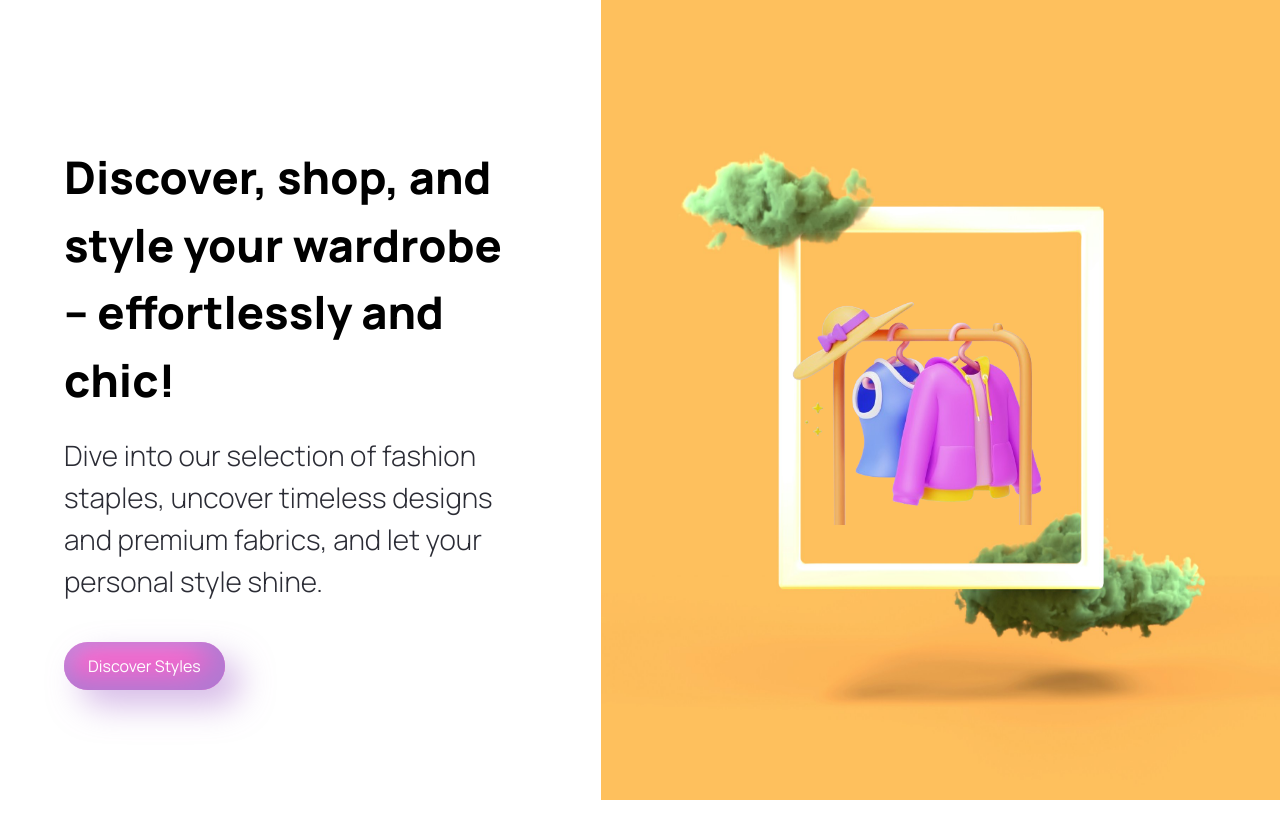
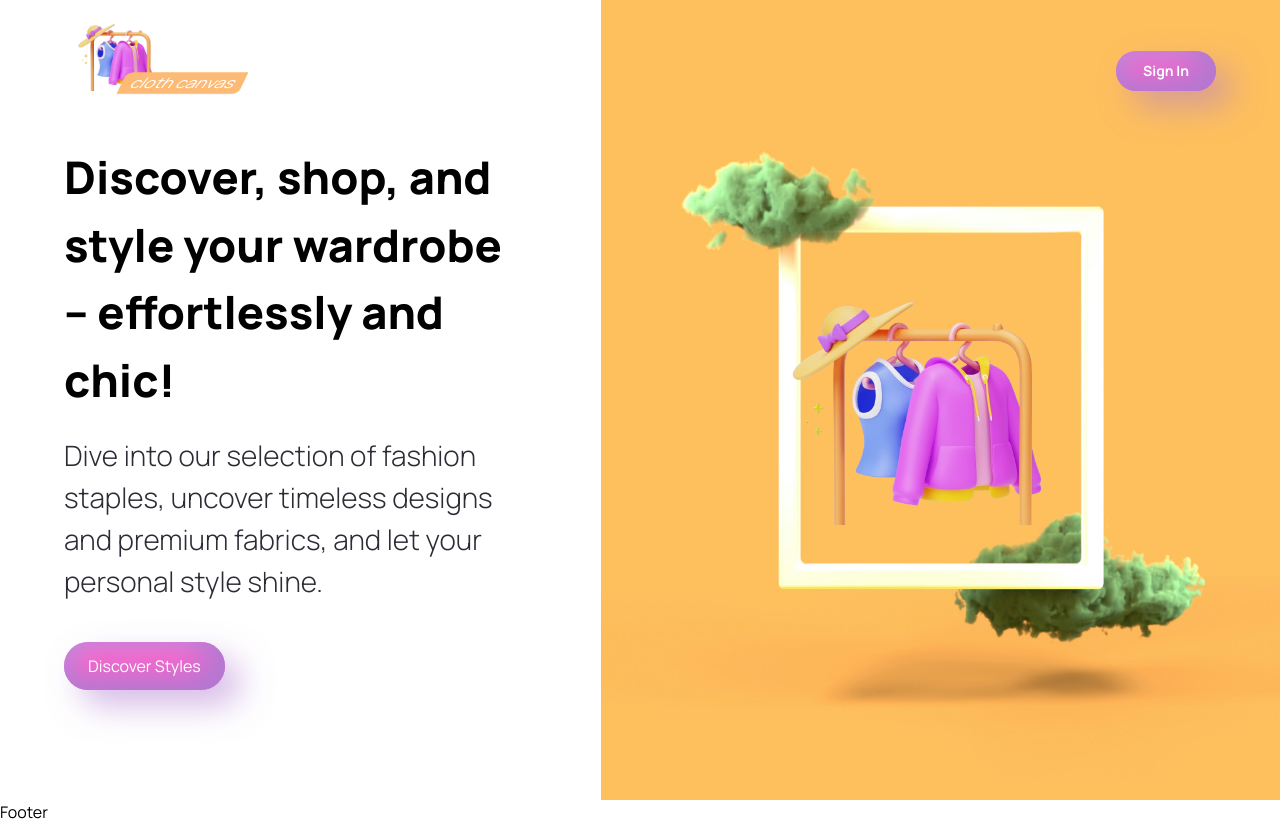
Before and after one commit to Dina2703/cloth-canvas, a Next.js app: page / in a window 1280 px wide. Before the commit the page ends 800 px from the top, so only its background shows below. Built offline with nearby package versions, Linux system fonts and the light colour scheme.

Commit message:
Navbar setup

```diff
--- a/app/layout.tsx
+++ b/app/layout.tsx
@@ -1,12 +1,12 @@
 import type { Metadata } from "next";
-import { Inter } from "next/font/google";
+import { Navbar, Footer } from "@/components";
+
 import "./globals.css";
 
-const inter = Inter({ subsets: ["latin"] });
-
 export const metadata: Metadata = {
-  title: "Create Next App",
-  description: "Generated by create next app",
+  title: "Cloth Canvas",
+  description:
+    "Explore the best style clothes in the world at [Company Name]! From trendy essentials to timeless classics, find everything you need for your wardrobe.",
 };
 
 export default function RootLayout({
@@ -16,7 +16,11 @@ export default function RootLayout({
 }>) {
   return (
     <html lang="en">
-      <body className={inter.className}>{children}</body>
+      <body className="relative">
+        <Navbar />
+        {children}
+        <Footer />
+      </body>
     </html>
   );
 }
--- a/components/CustomBtn.tsx
+++ b/components/CustomBtn.tsx
@@ -2,11 +2,11 @@
 
 import Image from "next/image";
 
-const CustomBtn = ({ title, containerStyles, handleClick }) => {
+const CustomBtn = ({ title, containerStyles, handleClick, btnType }) => {
   return (
     <button
       disabled={false}
-      type={"button"}
+      type={btnType || "button"}
       className={`custom-btn ${containerStyles}`}
       onClick={() => {
         handleClick;
--- /dev/null
+++ b/components/Footer.tsx
@@ -0,0 +1,7 @@
+import React from "react";
+
+const Footer = () => {
+  return <div>Footer</div>;
+};
+
+export default Footer;
--- /dev/null
+++ b/components/Navbar.tsx
@@ -0,0 +1,34 @@
+import Link from "next/link";
+import Image from "next/image";
+
+import { CustomBtn } from ".";
+
+const Navbar = () => {
+  return (
+    <header className="w-full absolute z-10">
+      <nav className="max-w-[1440px] mx-auto flex justify-between items-end sm:px-16 px-6 py-4 ">
+        <Link href="/" className="">
+          <div className="relative  w-[200px]">
+            <Image
+              src="/cloth_rack.png"
+              alt="cloth canvas logo"
+              width={118}
+              height={18}
+              className="object-contain"
+            />{" "}
+            <span className="bg-orange-300 rounded-tl-md -skew-y-[26deg] rotate-[26deg] rounded-br-md  text-white lowercase italic px-2 shadow-sm absolute -bottom-1 left-16  ">
+              Cloth Canvas
+            </span>
+          </div>
+        </Link>
+        <CustomBtn
+          title="Sign In"
+          btnType="button"
+          containerStyles="font-bold text-white rounded-full  min-w-[100px]  text-sm  h-10 shadow-clay-btn bg-primary-pink"
+        />
+      </nav>
+    </header>
+  );
+};
+
+export default Navbar;
--- a/components/index.ts
+++ b/components/index.ts
@@ -1,4 +1,6 @@
 import Hero from "./Hero";
 import CustomBtn from "./CustomBtn";
+import Navbar from "./Navbar";
+import Footer from "./Footer";
 
-export { Hero, CustomBtn };
+export { Hero, CustomBtn, Navbar, Footer };
--- a/types/index.ts
+++ b/types/index.ts
@@ -3,5 +3,6 @@ import { MouseEventHandler } from "react";
 export interface CustomBtnProps {
   title: string;
   containerStyles?: string;
+  btnType?: "button" | "submit";
   handleClick?: MouseEventHandler<HTMLButtonElement>;
 }
```
